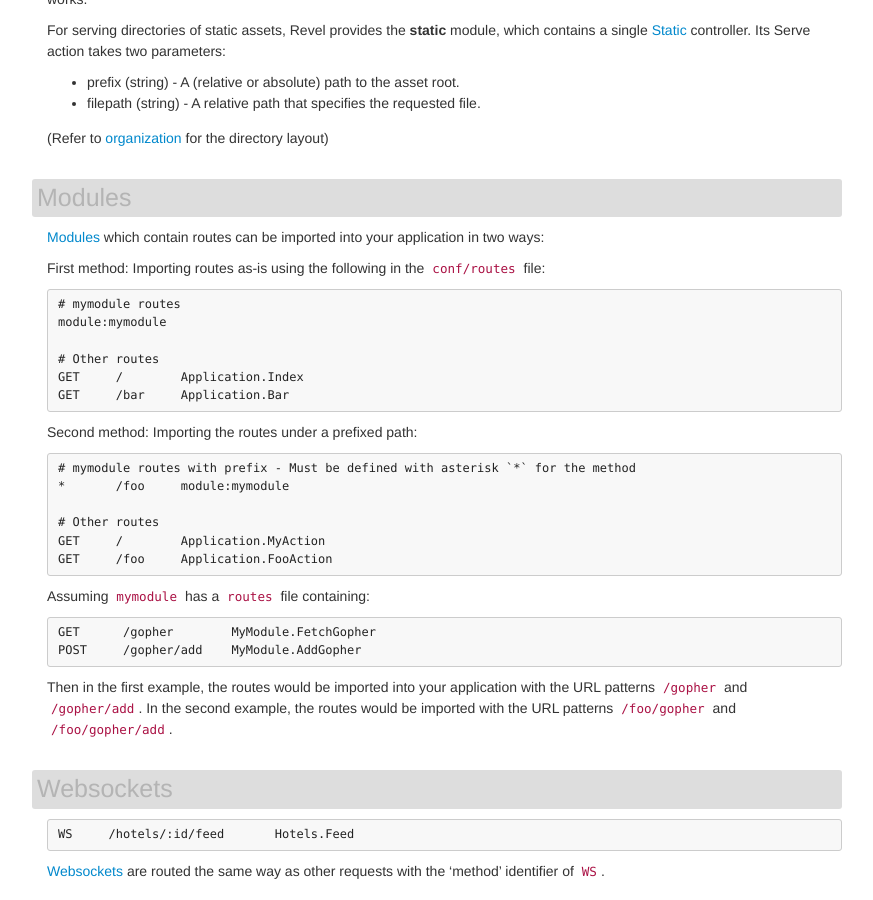
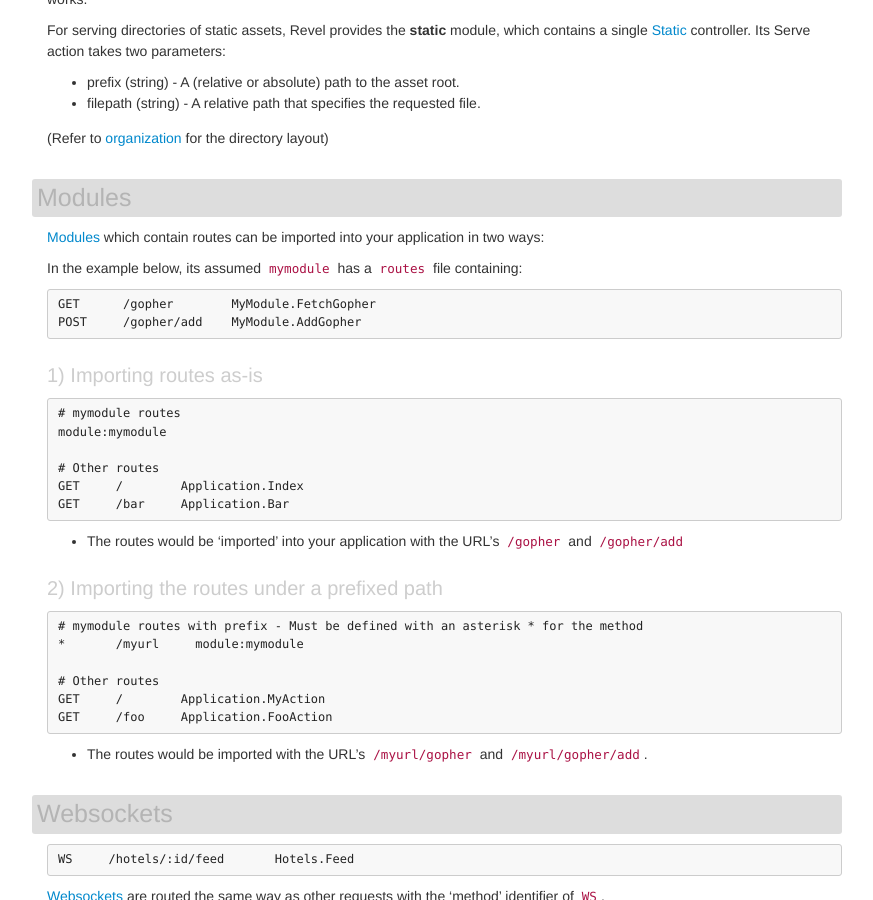
Before and after one commit to revel/revel.github.io, a Jekyll site: the page built from manual/routing.md, in a window 1280 px wide and 900 px high, scrolled down 2851 px. Shown: the whole window, without its empty margins (343-1216 px from the left). Built offline with Jekyll 4.4.1, drawn with Linux system fonts in a browser that asks for light colours; nearby versions of some CDN libraries.

Commit message:
make modules and urls a bit more sensible

```diff
--- a/manual/routing.md
+++ b/manual/routing.md
@@ -169,7 +169,12 @@ controller.  Its Serve action takes two parameters:
 
 [Modules](modules.html) which contain routes can be imported into your application in two ways:
 
-First method: Importing routes as-is using the following in the `conf/routes` file:
+In the example below, its assumed `mymodule` has a `routes` file containing:
+
+    GET      /gopher        MyModule.FetchGopher
+    POST     /gopher/add    MyModule.AddGopher
+
+### 1) Importing routes as-is
 
     # mymodule routes
 	module:mymodule
@@ -178,23 +183,21 @@ First method: Importing routes as-is using the following in the `conf/routes` fi
 	GET     /        Application.Index
 	GET     /bar     Application.Bar
 
-Second method: Importing the routes under a prefixed path:
+- The routes would be 'imported' into your application with the URL's `/gopher` and `/gopher/add`
+
+### 2) Importing the routes under a prefixed path
 
 ~~~
-# mymodule routes with prefix - Must be defined with asterisk `*` for the method
-*       /foo     module:mymodule
+# mymodule routes with prefix - Must be defined with an asterisk * for the method
+*       /myurl     module:mymodule
 
 # Other routes
 GET     /        Application.MyAction
 GET     /foo     Application.FooAction
 ~~~
 
-Assuming `mymodule` has a `routes` file containing:
+- The routes would be imported with the URL's `/myurl/gopher` and `/myurl/gopher/add`.
 
-	GET      /gopher        MyModule.FetchGopher
-	POST     /gopher/add    MyModule.AddGopher
-
-Then in the first example, the routes would be imported into your application with the URL patterns `/gopher` and `/gopher/add`. In the second example, the routes would be imported with the URL patterns `/foo/gopher` and `/foo/gopher/add`.
 
 
 ## Websockets
```
